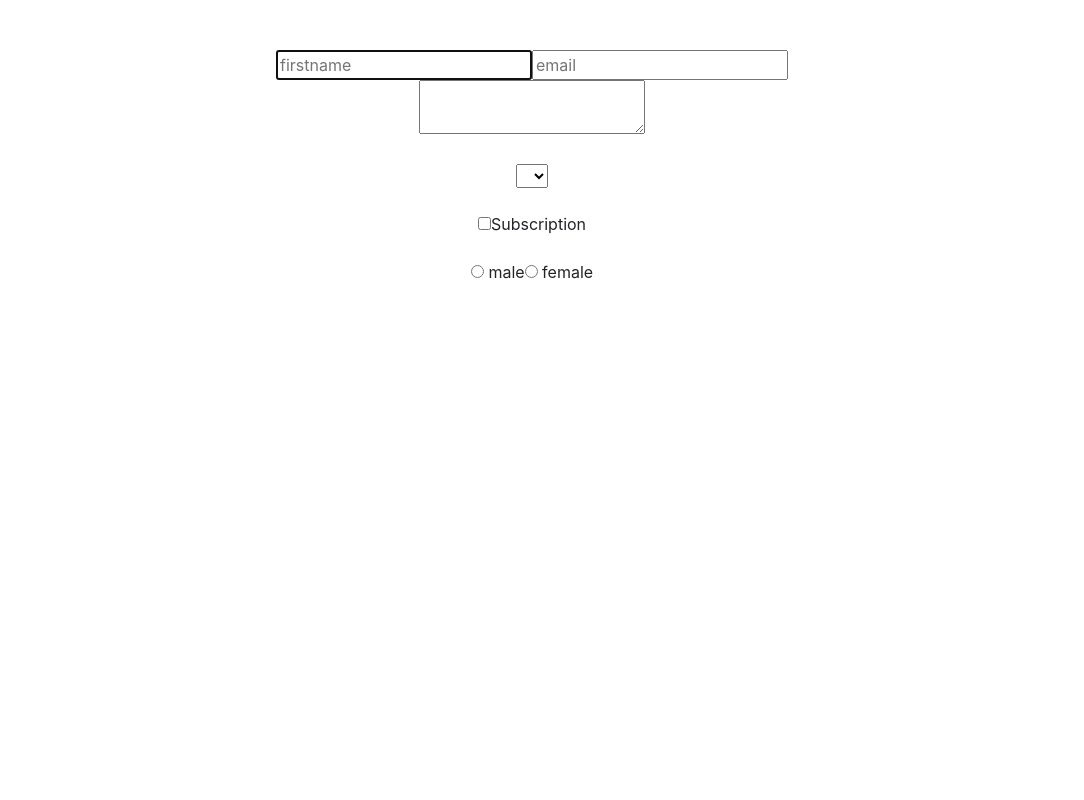
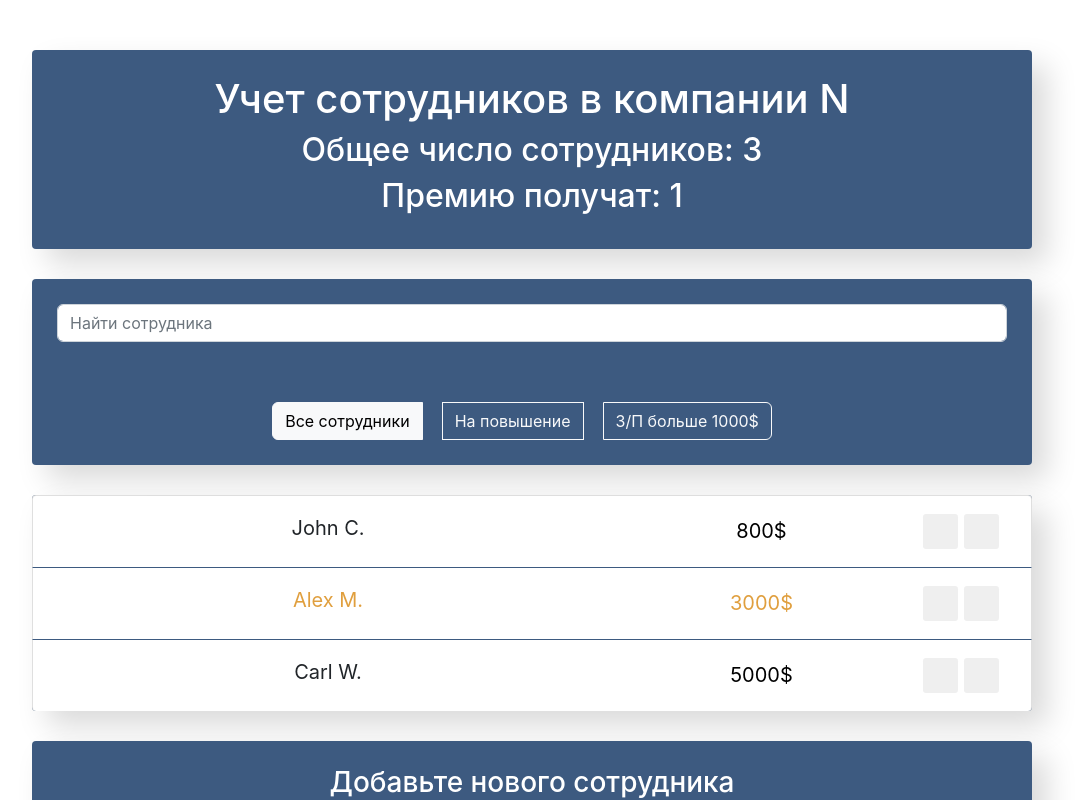
Before and after one commit to murziksasha/reactThreeCourses, a React (Create React App) app: page / in a window 1280 px wide. Shown: the top 800 px of the page, without its empty margins (108-1192 px from the left). Built offline with nearby package versions, Linux system fonts and the light colour scheme.

Commit message:
simple Petrech app filter implemented

```diff
--- a/src/Components/App/App.jsx
+++ b/src/Components/App/App.jsx
@@ -6,6 +6,8 @@ import "./App.css";
 import Nepomnyashiy from "../Nepomnyashiy/mainNepmnyashiy";
 import MainPetrechenko from "../Petrechenko/mainPetrechenko";
 import YuriyBura from "../YuriyBura/YuriyBura";
+import Minin from "../MininVladilen/mainMinin";
+
 
 
 
@@ -19,9 +21,10 @@ function App() {
 
   return (
 
-    <Nepomnyashiy/>
-    // <MainPetrechenko/>
+    // <Nepomnyashiy/>
+    <MainPetrechenko/>
     // <YuriyBura/>
+    // <Minin/>
   )
 
 }
--- /dev/null
+++ b/src/Components/MininVladilen/components/Car/Car.jsx
@@ -0,0 +1,17 @@
+import { Component } from "react";
+
+class Car extends Component {
+  render () {
+    const {name, year, handleClick} = this.props;
+    return (
+      <div>
+        <h3>{name}  </h3>
+        <p><strong>it's built in{year}</strong></p>
+        <button onClick={handleClick}>click</button>
+      </div>
+
+    )
+  }
+}
+
+export default Car;
--- /dev/null
+++ b/src/Components/MininVladilen/mainMinin.jsx
@@ -0,0 +1,48 @@
+import { Component } from 'react';
+
+import './mainMinin.css';
+
+import Car from './components/Car/Car';
+
+
+class Minin extends Component {
+
+  state = {
+    cars: [
+      {name: 'ford', year: '1944'},
+      {name: 'lance', year: '2002'}
+    ],
+    pageTitle: 'React Components'
+
+  };
+
+  onHandleTitle (newTitle){
+    this.setState({
+      pageTitle: newTitle,
+    })
+  }
+
+
+
+  render() {
+    const {cars, pageTitle} = this.state;
+    return(
+    <div>
+      <h1>{pageTitle}</h1> <br /> <br />
+      <button onClick={this.onHandleTitle.bind(this, 'my main React title')}>Change Title</button>
+      <br /><br /><br />
+      <Car
+      name={cars[0].name}
+      year = {cars[0].year}
+      handleClick = {this.onHandleTitle.bind(this, 'ford title')}/>
+      <br /><br /><br />
+      <Car
+      name={cars[1].name}
+      year = {cars[1].year}
+      handleClick = {this.onHandleTitle.bind(this, 'lande car title')}/>
+    </div>
+    )
+  }
+}
+
+export default Minin;
--- a/src/Components/Petrechenko/components/app-filter/app-filter.js
+++ b/src/Components/Petrechenko/components/app-filter/app-filter.js
@@ -1,20 +1,29 @@
 import "./app-filter.css";
 
-const AppFilter = () => {
+const AppFilter = (props) => {
+
+    const buttonsData = [
+        {name: 'all', label: 'Все сотрудники'},
+        {name: 'rise', label: 'На повышение'},
+        {name: 'moreThen1000', label: 'З/П больше 1000$'},
+    ];
+
+    const buttons = buttonsData.map(({name, label}) => {
+        const active = props.filter === name;
+        const clazz = active ? 'btn-light' : 'btn-outline-light';
+        return(
+            <button type="button"
+                className={`btn ${clazz}`}
+                key={name}
+                onClick={()=> props.onFilterSelect(name)}>
+                {label}
+            </button>
+        )
+    })
+
     return (
         <div className="btn-group">
-            <button type="button"
-                    className="btn btn-light">
-                    Все сотрудники
-            </button>
-            <button type="button"
-                    className="btn btn-outline-light">
-                    На повышение
-            </button>
-            <button type="button"
-                    className="btn btn-outline-light">
-                    З/П больше 1000$
-            </button>
+            {buttons}
         </div>
     )
 }
--- a/src/Components/Petrechenko/components/app/app.js
+++ b/src/Components/Petrechenko/components/app/app.js
@@ -10,21 +10,20 @@ import data from "../../data/dataEmployees";
 import "./app.css";
 
 class App extends Component {
-
-  _maxId = 'abc';
+  _maxId = "abc";
   _maxIdNum = 5;
-
 
   state = {
     data: [...data],
+    term: '',
+    filter: 'all',
   };
-
 
   deleteItem = (id) => {
     this.setState(({ data }) => {
       return {
-        data: data.filter(item => item.id !== id),
-      }
+        data: data.filter((item) => item.id !== id),
+      };
     });
   };
 
@@ -35,15 +34,15 @@ class App extends Component {
       increase: false,
       rise: false,
       id: this._maxIdNum++ + this._maxId,
-    }
+    };
 
-    this.setState(({data}) => {
+    this.setState(({ data }) => {
       const newArray = [...data, newItem];
       return {
         data: newArray,
-      }
-    })
-  }
+      };
+    });
+  };
 
   onToggleProp = (id, prop) => {
     // this.setState(({data}) => {
@@ -57,37 +56,72 @@ class App extends Component {
     //   }
     // })
     //         ------------------  Next Variant --------------
-    this.setState(({data}) => ({
-      data: data.map(item => {
-        if(item.id === id) {
-          return {...item, [prop]: !item[prop]}
+    this.setState(({ data }) => ({
+      data: data.map((item) => {
+        if (item.id === id) {
+          return { ...item, [prop]: !item[prop] };
         }
         return item;
-      })
+      }),
     }));
+  };
+
+  searchEmp = (items, term) => {
+    // if (term.length === 0) {
+    //   return;
+    // }
+
+    return items.filter(item => {
+      return item.name.indexOf(term) > -1;
+    })
+  };
+
+  onUpdateSearch = (term) => {
+    this.setState({term});
   }
 
+  filterPost = (items, filter) => {
+    switch(filter){
+      case 'rise':
+        return items.filter(item => item.rise);
+      case 'moreThen1000':
+        return items.filter(item => item.salary > 1000);
+      default:
+        return items;
+    }
+  }
+
+  onFilterSelect = (filter) => {
+    this.setState({filter});
+  }
 
   render() {
-  const counterRise = this.state.data.filter(item => item.increase).length;
+    const {data, term, filter} = this.state;
+    const counterRise = data.filter(
+      (item) => item.increase
+    ).length;
+    const visibleData = this.filterPost( this.searchEmp(data, term), filter);
+
+
     return (
       <div className="app">
-        <AppInfo countWorkers = {this.state.data.length}
-                counterRise = {counterRise}/>
+        <AppInfo
+          countWorkers={data.length}
+          counterRise={counterRise}
+        />
 
         <div className="search-panel">
-          <SearchPanel />
-          <AppFilter />
+          <SearchPanel onUpdateSearch = {this.onUpdateSearch}/>
+          <AppFilter filter={filter}
+                      onFilterSelect={this.onFilterSelect}/>
         </div>
 
         <EmployeesList
-          data={this.state.data}
+          data={visibleData}
           onDelete={this.deleteItem}
-          onToggleProp = {this.onToggleProp}
+          onToggleProp={this.onToggleProp}
         />
-        <EmployeesAddForm
-                  onAdd = {this.addItem}
-                  />
+        <EmployeesAddForm onAdd={this.addItem} />
       </div>
     );
   }
--- a/src/Components/Petrechenko/components/search-panel/search-panel.js
+++ b/src/Components/Petrechenko/components/search-panel/search-panel.js
@@ -1,11 +1,27 @@
+import { Component } from 'react';
 import './search-panel.css';
 
-const SearchPanel = () => {
-    return (
-        <input type="text"
-                className="form-control search-input"
-                placeholder="Найти сотрудника"/>
-    )
+class SearchPanel extends Component{
+
+    state = {
+        term: '',
+    }
+
+    onUpdateSearch = e => {
+        const term = e.target.value;
+        this.setState({term});
+        this.props.onUpdateSearch(term);
+    }
+
+    render() {
+        return (
+            <input type="text"
+                    className="form-control search-input"
+                    placeholder="Найти сотрудника"
+                    value={this.state.term}
+                    onChange={this.onUpdateSearch}/>
+        )
+    }
 }
 
 export default SearchPanel;
--- a/src/Components/Petrechenko/mainPetrechenko.jsx
+++ b/src/Components/Petrechenko/mainPetrechenko.jsx
@@ -6,7 +6,6 @@ import App from './components/app/app';
 function MainPetrechenko () {
 
   return (
-
     <App/>
   )
 }
```
Also changed, not shown: src/Components/MininVladilen/components/Car/Car.css (added), src/Components/MininVladilen/mainMinin.css (added).
